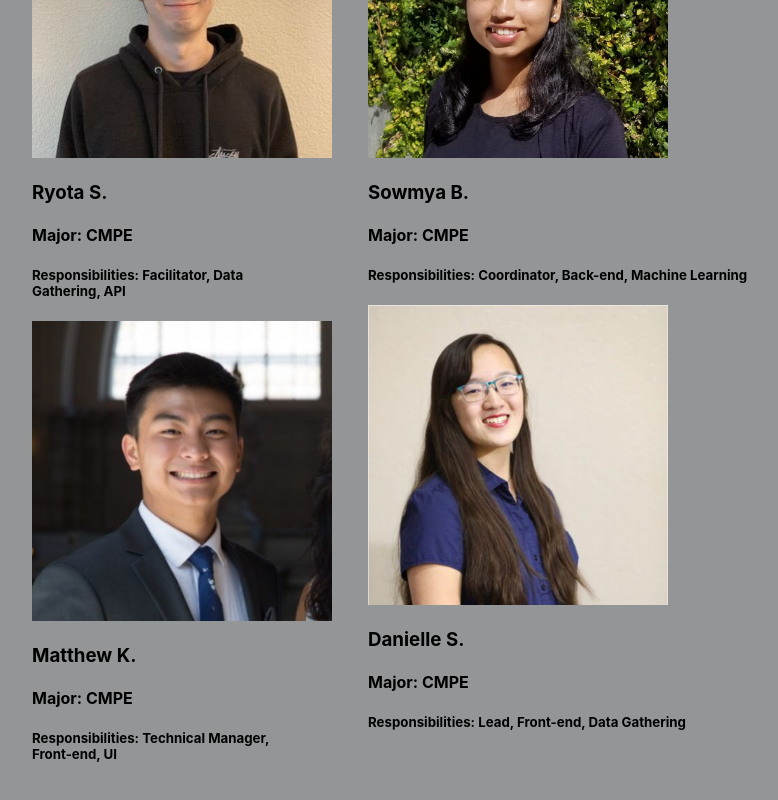
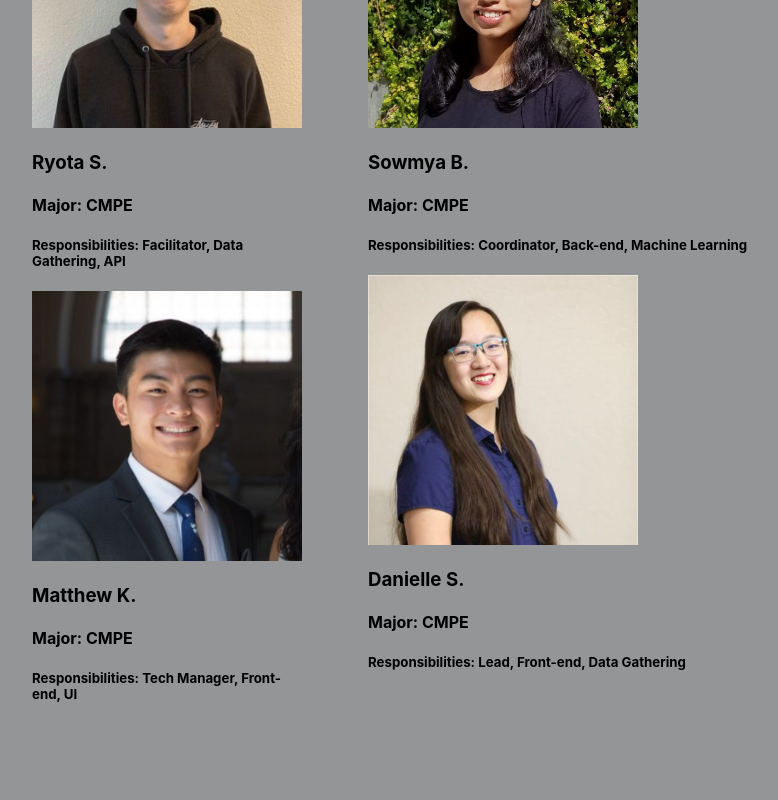
Before and after one commit to SJSU-Wildfire-Prediction/wildfire-frontend, a React (Create React App) app: page /aboutus in a window 1280 px wide. Shown: the part 270-1070 px from the top of the page, without its empty margins (416-1194 px from the left). After the commit the page ends 1027 px from the top, so only its background shows below. Built offline with nearby package versions, Linux system fonts and the light colour scheme; no server answers.

Commit message:
it looks good ig

```diff
--- a/src/AboutUs.jsx
+++ b/src/AboutUs.jsx
@@ -11,7 +11,7 @@ import danielle from './images/danielle.jfif';
 import matthew from './images/Matthew.jfif';
 import sowmya from './images/Sowmya.jfif';
 
-const style = { width: "300px" };
+const style = { height: "270px" };
 
 const useStyles = makeStyles((theme) => ({
     root: {
@@ -74,7 +74,7 @@ class AboutUs extends Component {
                         <img class="img-fluid rounded-circle mb-3" src={matthew} style={style} alt="..." />
                         <h3>Matthew K.</h3>
                         <h4> Major: CMPE </h4>
-                        <h5>Responsibilities: Technical Manager, Front-end, UI</h5>
+                        <h5>Responsibilities: Tech Manager, Front-end, UI</h5>
                     </div>
                     </Row>
                 </Grid>
```
